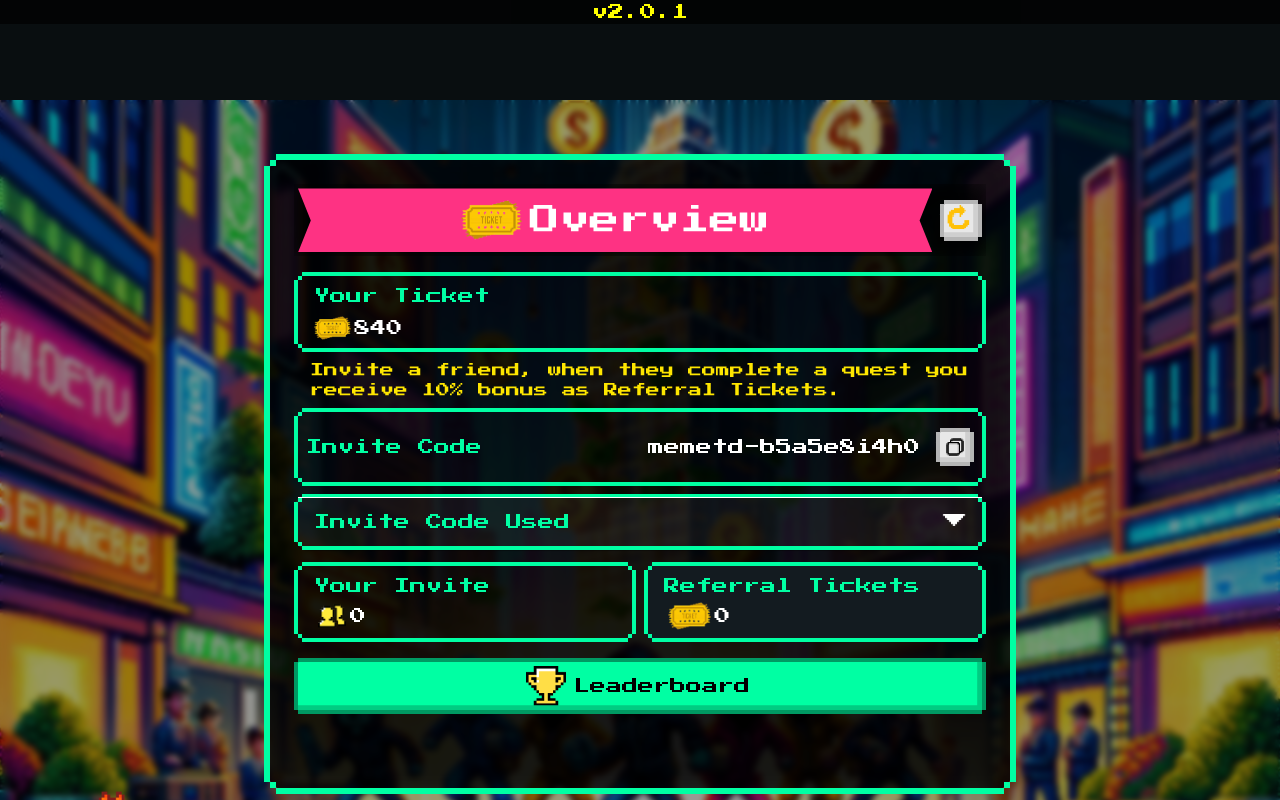
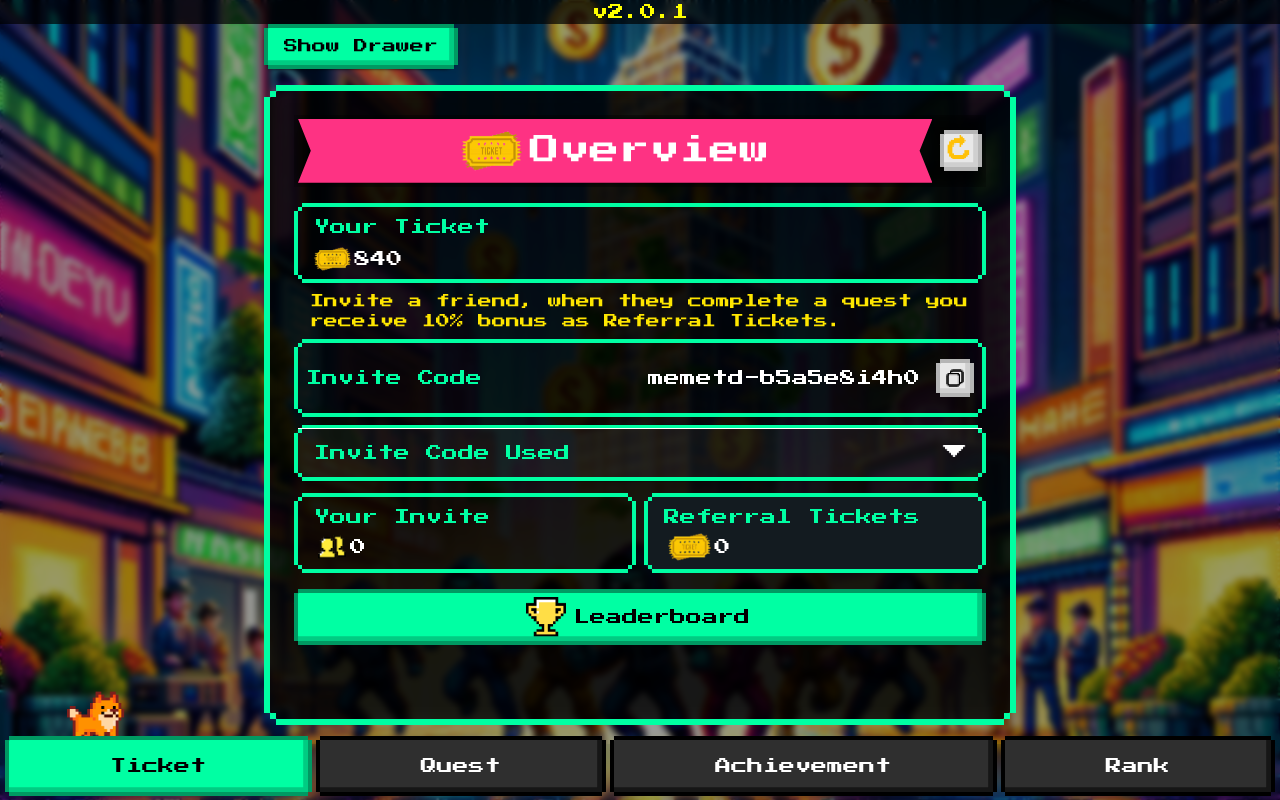
Before and after one commit to LeNgocPhuc99/test-bot, a React (Vite) app: page / in a window 1280 px wide. Shown: the top 800 px of the page. Built offline with nearby package versions, Linux system fonts and the light colour scheme.

Commit message:
test drawer

```diff
--- /dev/null
+++ b/src/core/components/BottomSwipeableDrawer.tsx
@@ -0,0 +1,101 @@
+// ** React Import
+import { useState, useEffect } from "react";
+
+// ** MUI Import
+import Button from "@mui/material/Button";
+import SwipeableDrawer from "@mui/material/SwipeableDrawer";
+
+import TelegramQuest from "../views/quest/TelegramQuest";
+
+const BottomSwipeableDrawer = () => {
+  const [showDrawer, setShowDrawer] = useState<boolean>(false);
+
+//   useEffect(() => {
+//     console.warn("SETUP")
+//     const overflow = 100;
+
+//     const scrollableEl = document.getElementById("scrollable-drawer");
+//     let ts: number | undefined;
+//     const onTouchStart = (e: TouchEvent) => {
+//       ts = e.touches[0].clientY;
+//     };
+//     const onTouchMove = (e: TouchEvent) => {
+//       if (scrollableEl) {
+//         // console.warn("onTouchMove");
+//         const scroll = scrollableEl.scrollTop;
+//         const te = e.changedTouches[0].clientY;
+//         if (scroll <= 0 && ts! < te) {
+//           if (e.cancelable) {
+//             e.preventDefault();
+//           }
+//         }
+//       } else {
+//         if (e.cancelable) {
+//           e.preventDefault();
+//         }
+//       }
+//     };
+//     document.documentElement.addEventListener("touchstart", onTouchStart, {
+//       passive: false,
+//     });
+//     document.documentElement.addEventListener("touchmove", onTouchMove, {
+//       passive: false,
+//     });
+
+//     const onScroll = () => {
+//       if (window.scrollY < overflow) {
+//         window.scrollTo(0, overflow);
+//         if (scrollableEl) {
+//           scrollableEl.scrollTo(0, 0);
+//         }
+//       }
+//     };
+//     window.addEventListener("scroll", onScroll, { passive: true });
+
+//     // authorize here
+
+//     return () => {
+//       document.documentElement.removeEventListener("touchstart", onTouchStart);
+//       document.documentElement.removeEventListener("touchmove", onTouchMove);
+//       window.removeEventListener("scroll", onScroll);
+//     };
+//   }, []);
+
+  const handleOpenDrawer = () => {
+    setShowDrawer(true);
+  };
+
+  const handleCloseDrawer = () => {
+    setShowDrawer(false);
+  };
+
+  return (
+    <>
+      <Button
+        className="pixel-button--primary--dark"
+        variant="contained"
+        onClick={handleOpenDrawer}
+        sx={{ textTransform: "capitalize" }}
+      >
+        Show Drawer
+      </Button>
+      <SwipeableDrawer
+        id="scrollable-drawer"
+        anchor="bottom"
+        open={showDrawer}
+        onClose={handleCloseDrawer}
+        onOpen={handleOpenDrawer}
+        PaperProps={{
+          style: {
+            height: "70vh",
+            padding: "1rem",
+          },
+        }}
+      >
+        <TelegramQuest />
+      </SwipeableDrawer>
+    </>
+  );
+};
+
+export default BottomSwipeableDrawer;
--- a/src/layouts/components.tsx
+++ b/src/layouts/components.tsx
@@ -23,75 +23,55 @@ const QuestPage = ({
 }) => {
   const { t, i18n } = useTranslation();
 
-  useEffect(() => {
-    if (window.tgAppInitiated) return;
-    window.tgAppInitiated = true;
-    console.log("Init Tg");
+  // useEffect(() => {
+  //   const overflow = 100;
 
-    const overflow = 100;
-    function setupDocument(enable: boolean) {
-      if (enable) {
-        document.body.style.marginTop = `${overflow}px`;
-        document.body.style.height = window.innerHeight + overflow + "px";
-        document.body.style.paddingBottom = `${overflow}px`;
-        window.scrollTo(0, overflow);
-      } else {
-        document.body.style.removeProperty("marginTop");
-        document.body.style.removeProperty("height");
-        document.body.style.removeProperty("paddingBottom");
-        window.scrollTo(0, 0);
-      }
-    }
+  //   const scrollableEl = document.getElementById("scrollable-el");
+  //   let ts: number | undefined;
+  //   const onTouchStart = (e: TouchEvent) => {
+  //     ts = e.touches[0].clientY;
+  //   };
+  //   const onTouchMove = (e: TouchEvent) => {
+  //     if (scrollableEl) {
+  //       // console.warn("onTouchMove");
+  //       const scroll = scrollableEl.scrollTop;
+  //       const te = e.changedTouches[0].clientY;
+  //       if (scroll <= 0 && ts! < te) {
+  //         if (e.cancelable) {
+  //           e.preventDefault();
+  //         }
+  //       }
+  //     } else {
+  //       if (e.cancelable) {
+  //         e.preventDefault();
+  //       }
+  //     }
+  //   };
+  //   document.documentElement.addEventListener("touchstart", onTouchStart, {
+  //     passive: false,
+  //   });
+  //   document.documentElement.addEventListener("touchmove", onTouchMove, {
+  //     passive: false,
+  //   });
 
-    setupDocument(true);
+  //   const onScroll = () => {
+  //     if (window.scrollY < overflow) {
+  //       window.scrollTo(0, overflow);
+  //       if (scrollableEl) {
+  //         scrollableEl.scrollTo(0, 0);
+  //       }
+  //     }
+  //   };
+  //   window.addEventListener("scroll", onScroll, { passive: true });
 
-    const scrollableEl = document.getElementById("scrollable-el");
-    let ts: number | undefined;
-    const onTouchStart = (e: TouchEvent) => {
-      ts = e.touches[0].clientY;
-    };
-    const onTouchMove = (e: TouchEvent) => {
-      if (scrollableEl) {
-        // console.warn("onTouchMove");
-        const scroll = scrollableEl.scrollTop;
-        const te = e.changedTouches[0].clientY;
-        if (scroll <= 0 && ts! < te) {
-          if (e.cancelable) {
-            e.preventDefault();
-          }
-        }
-      } else {
-        if (e.cancelable) {
-          e.preventDefault();
-        }
-      }
-    };
-    document.documentElement.addEventListener("touchstart", onTouchStart, {
-      passive: false,
-    });
-    document.documentElement.addEventListener("touchmove", onTouchMove, {
-      passive: false,
-    });
+  //   // authorize here
 
-    const onScroll = () => {
-      if (window.scrollY < overflow) {
-        window.scrollTo(0, overflow);
-        if (scrollableEl) {
-          scrollableEl.scrollTo(0, 0);
-        }
-      }
-    };
-    window.addEventListener("scroll", onScroll, { passive: true });
-
-    // authorize here
-
-    return () => {
-      setupDocument(false);
-      document.documentElement.removeEventListener("touchstart", onTouchStart);
-      document.documentElement.removeEventListener("touchmove", onTouchMove);
-      window.removeEventListener("scroll", onScroll);
-    };
-  }, []);
+  //   return () => {
+  //     document.documentElement.removeEventListener("touchstart", onTouchStart);
+  //     document.documentElement.removeEventListener("touchmove", onTouchMove);
+  //     window.removeEventListener("scroll", onScroll);
+  //   };
+  // }, []);
 
   return (
     <>
@@ -119,6 +99,7 @@ const QuestPage = ({
 };
 
 import bgImage from "../assets/static/memetd/background.png";
+import BottomSwipeableDrawer from "../core/components/BottomSwipeableDrawer";
 
 export const QuestPageWrapper = () => {
   const [tabIndex, setTabIndex] = useState<number>(TabEnum.TICKET);
@@ -128,6 +109,33 @@ export const QuestPageWrapper = () => {
   const bottomBarHeight = document.getElementById(
     "memetd-bottom-nav-bar"
   )?.clientHeight;
+
+  // useEffect(() => {
+  //   if (window.tgAppInitiated) return;
+  //   window.tgAppInitiated = true;
+  //   console.log("Init Tg");
+
+  //   const overflow = 100;
+  //   function setupDocument(enable: boolean) {
+  //     if (enable) {
+  //       document.body.style.marginTop = `${overflow}px`;
+  //       document.body.style.height = window.innerHeight + overflow + "px";
+  //       document.body.style.paddingBottom = `${overflow}px`;
+  //       window.scrollTo(0, overflow);
+  //     } else {
+  //       document.body.style.removeProperty("marginTop");
+  //       document.body.style.removeProperty("height");
+  //       document.body.style.removeProperty("paddingBottom");
+  //       window.scrollTo(0, 0);
+  //     }
+  //   }
+
+  //   setupDocument(true);
+
+  //   return () => {
+  //     setupDocument(false);
+  //   };
+  // }, []);
 
   useEffect(() => {
     const interval = setInterval(() => {
@@ -191,6 +199,9 @@ export const QuestPageWrapper = () => {
           })}
         >
           <Container sx={{ maxWidth: "800px !important" }}>
+            <Box sx={{ mb: "1rem" }}>
+              <BottomSwipeableDrawer />
+            </Box>
             <QuestPage
               tabIndex={tabIndex}
               handleMoveToRank={handleMoveToRank}
```
